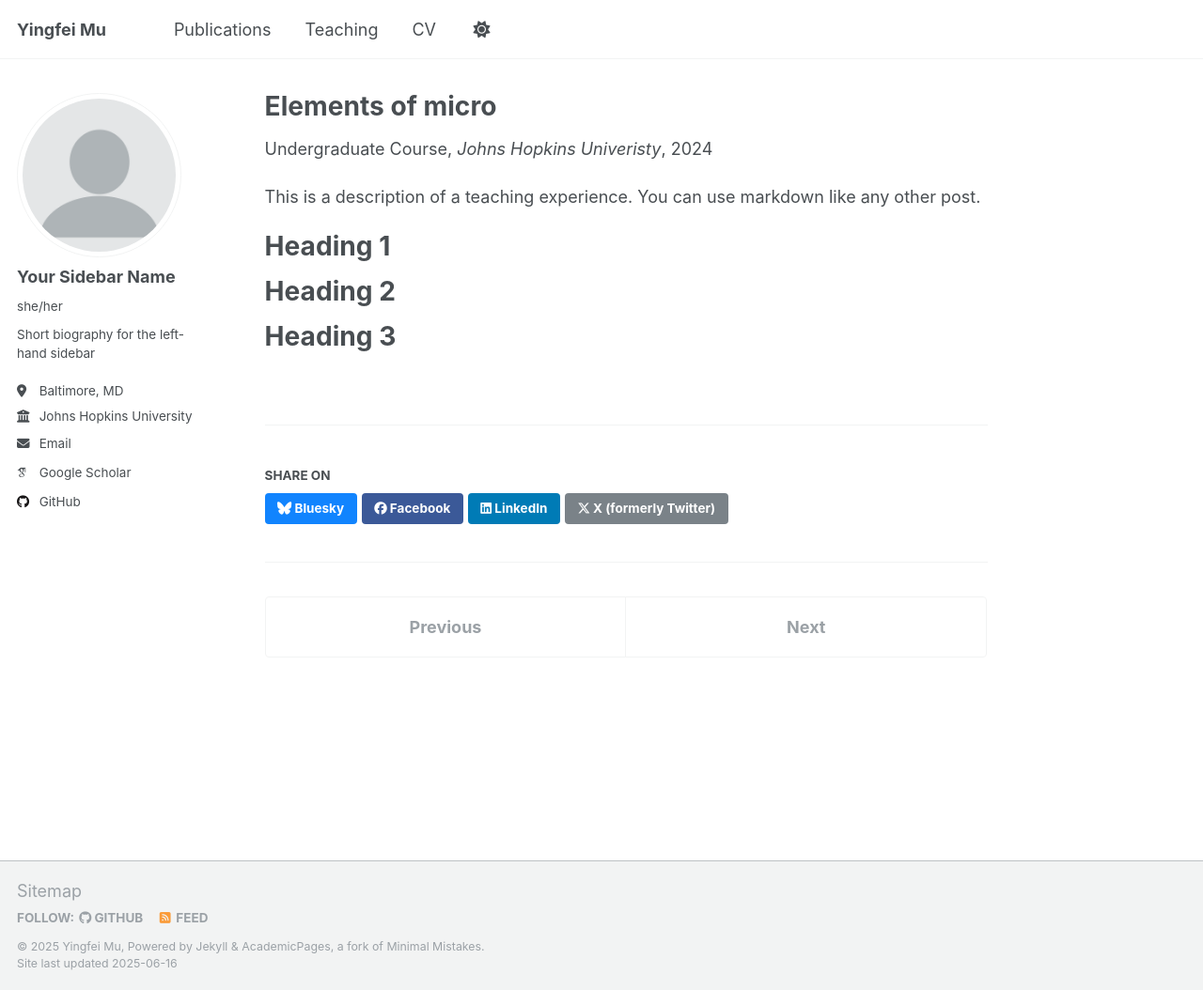
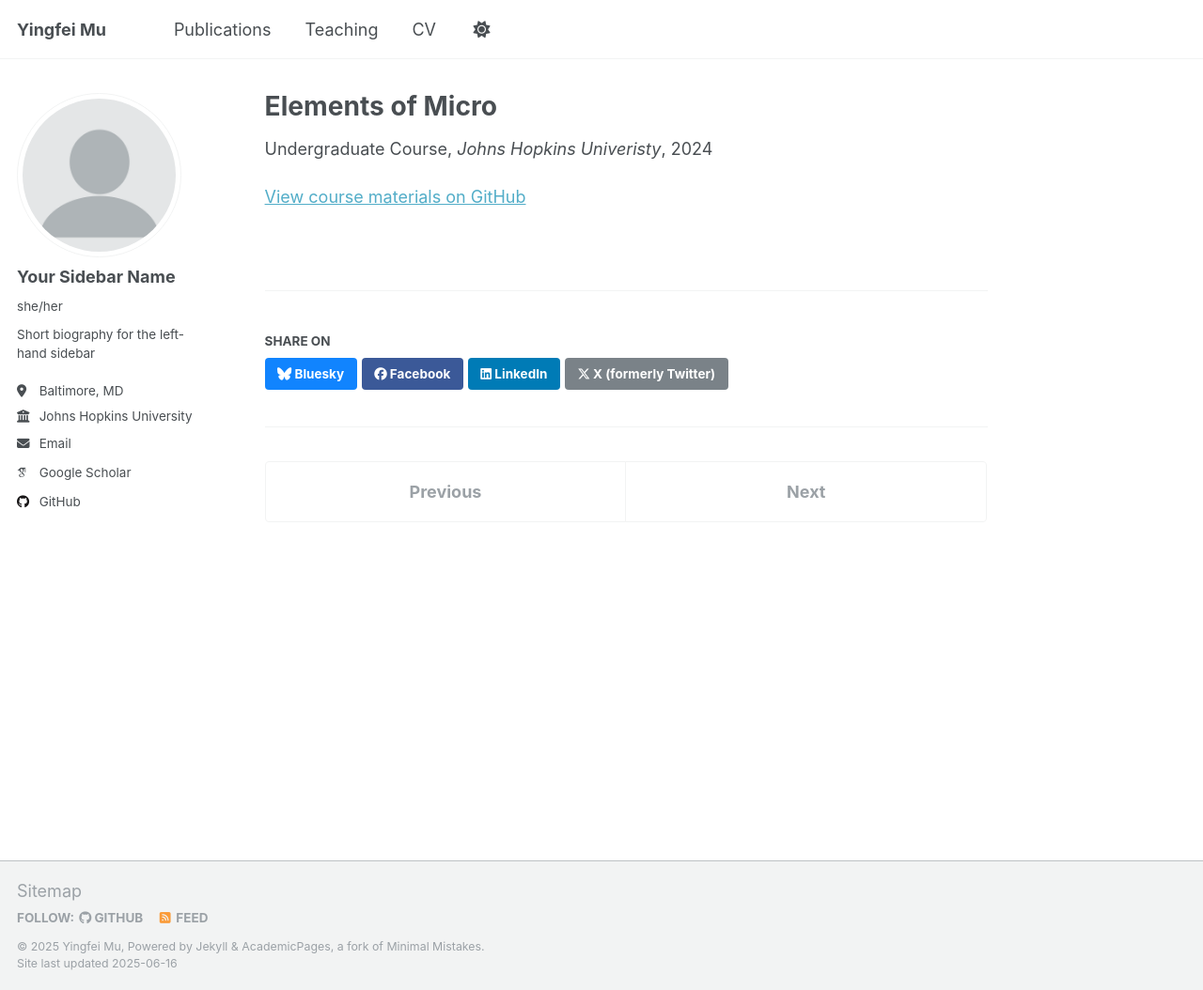
Before and after one commit to InfiniteMu/infinitemu.github.io, a Jekyll site: the page built from _teaching/2015-spring-teaching-2.md, in a window 1280 px wide and 1054 px high. Shown: the whole window at 94% size. Built offline with Jekyll 4.4.1, drawn with Linux system fonts in a browser that asks for light colours; some web fonts are replaced.

Commit message:
Update 2015-spring-teaching-2.md

```diff
--- a/_teaching/2015-spring-teaching-2.md
+++ b/_teaching/2015-spring-teaching-2.md
@@ -1,20 +1,12 @@
 ---
-title: "Elements of micro"
+title: "Elements of Micro"
 collection: teaching
 type: "Undergraduate Course"
 #permalink: /teaching/2015-spring-teaching-1
 venue: "Johns Hopkins Univeristy"
 date: 2024-01-31
 #location: "City, Country"
+github: "https://github.com/InfiniteMu/Elements-of-Micro-SP24"
 ---
 
-This is a description of a teaching experience. You can use markdown like any other post.
-
-Heading 1
-======
-
-Heading 2
-======
-
-Heading 3
-======
+[View course materials on GitHub]({{page.github}})
```
